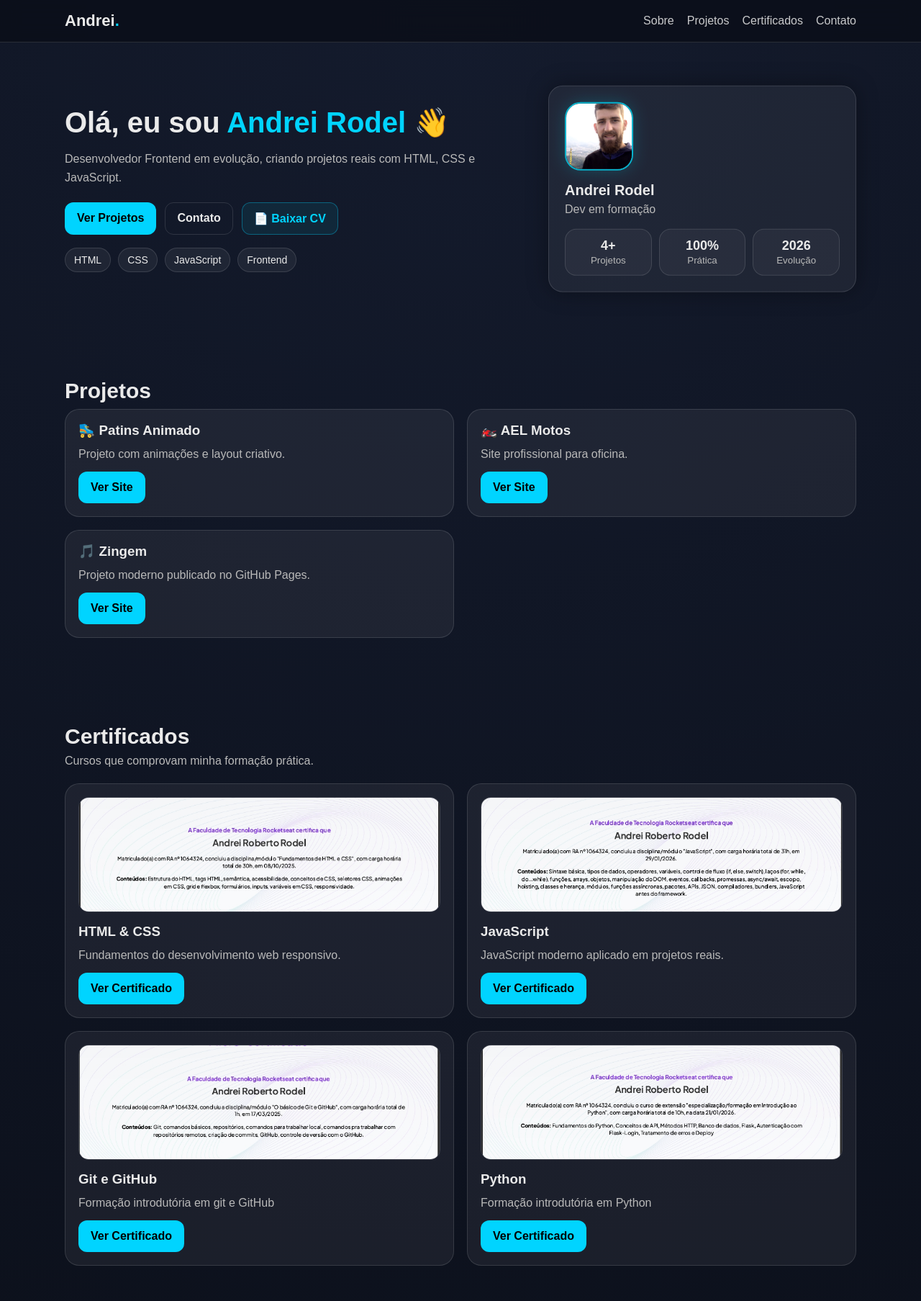
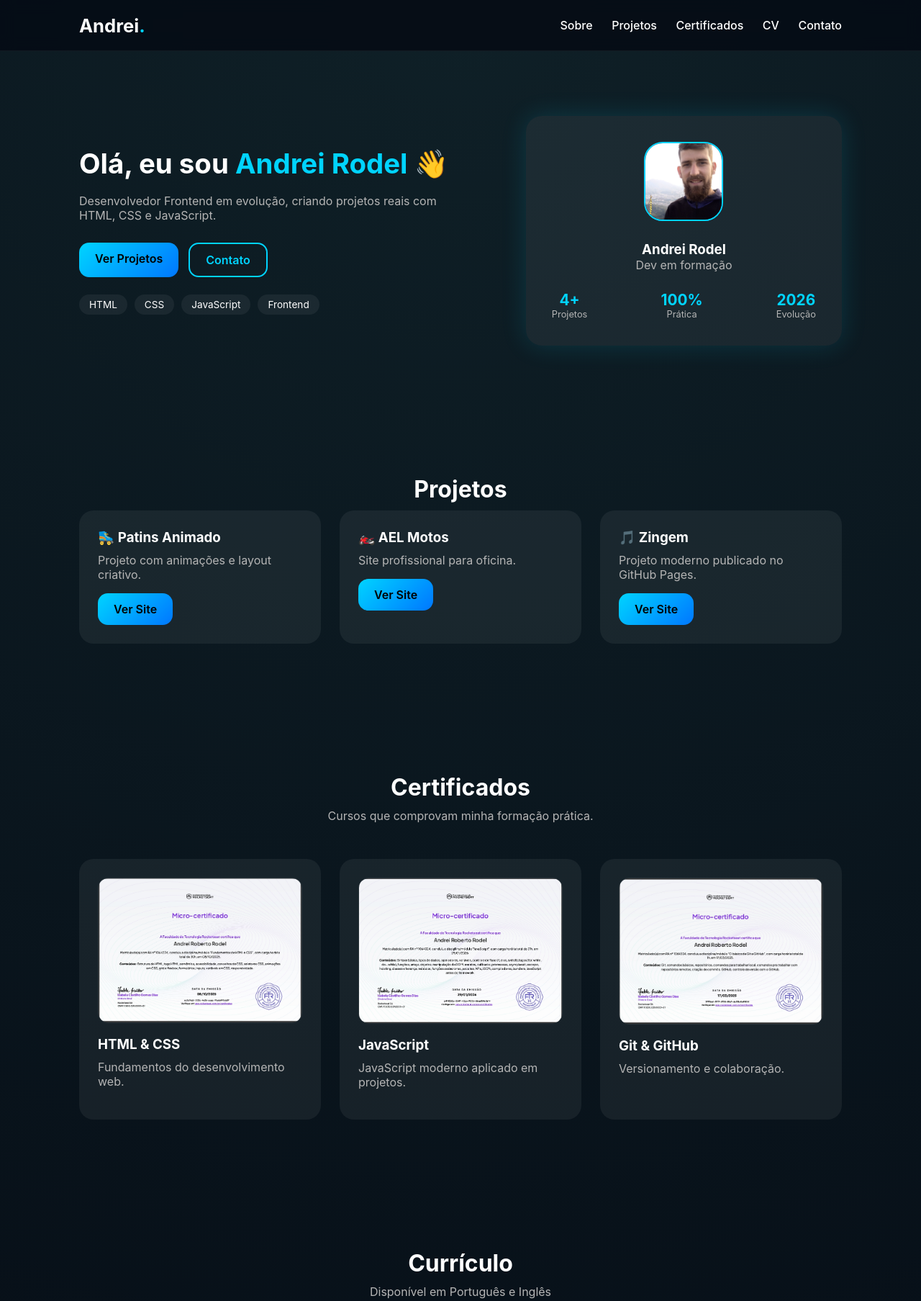
Before and after one commit to Andrei-Rodel/portofolio-Andrei, a plain HTML site: page index.html in a window 1280 px wide. Shown: the top 1807 px of the page at 72% size. Drawn offline with Linux system fonts and the light colour scheme.

Commit message:
alteração de projeto com CV em ingles e portugues

```diff
--- a/index.html
+++ b/index.html
@@ -8,30 +8,37 @@
 </head>
 <body>
 
+<!-- HEADER -->
 <header class="header">
   <div class="container">
     <h1 class="logo">Andrei<span>.</span></h1>
+
     <nav class="nav">
       <a href="#sobre">Sobre</a>
       <a href="#projetos">Projetos</a>
       <a href="#certificados">Certificados</a>
+      <a href="#cv">CV</a>
       <a href="#contato">Contato</a>
     </nav>
+
     <button class="menu-btn" id="menuBtn">☰</button>
   </div>
 </header>
 
-<section class="hero">
+<!-- HERO -->
+<section class="hero" id="sobre">
   <div class="container hero-grid">
 
     <div class="hero-text">
       <h2>Olá, eu sou <span>Andrei Rodel</span> 👋</h2>
-      <p>Desenvolvedor Frontend em evolução, criando projetos reais com HTML, CSS e JavaScript.</p>
+      <p>
+        Desenvolvedor Frontend em evolução, criando projetos reais com
+        HTML, CSS e JavaScript.
+      </p>
 
       <div class="hero-buttons">
         <a class="btn primary" href="#projetos">Ver Projetos</a>
         <a class="btn outline" href="#contato">Contato</a>
-        <a class="btn ghost" href="./assets/curriculo.pdf" download>📄 Baixar CV</a>
       </div>
 
       <div class="badges">
@@ -59,6 +66,7 @@
   </div>
 </section>
 
+<!-- PROJETOS -->
 <section class="section" id="projetos">
   <div class="container">
     <h2 class="title">Projetos</h2>
@@ -67,25 +75,19 @@
       <div class="card reveal">
         <h3>🛼 Patins Animado</h3>
         <p>Projeto com animações e layout criativo.</p>
-        <div class="card-buttons">
-          <a class="btn primary" href="https://andrei-rodel.github.io/patins-animado/" target="_blank">Ver Site</a>
-        </div>
+        <a class="btn primary" href="https://andrei-rodel.github.io/patins-animado/" target="_blank">Ver Site</a>
       </div>
 
       <div class="card reveal">
         <h3>🏍️ AEL Motos</h3>
         <p>Site profissional para oficina.</p>
-        <div class="card-buttons">
-          <a class="btn primary" href="https://aelmotos.netlify.app/" target="_blank">Ver Site</a>
-        </div>
+        <a class="btn primary" href="https://aelmotos.netlify.app/" target="_blank">Ver Site</a>
       </div>
 
       <div class="card reveal">
         <h3>🎵 Zingem</h3>
         <p>Projeto moderno publicado no GitHub Pages.</p>
-        <div class="card-buttons">
-          <a class="btn primary" href="https://andrei-rodel.github.io/zingem/" target="_blank">Ver Site</a>
-        </div>
+        <a class="btn primary" href="https://andrei-rodel.github.io/zingem/" target="_blank">Ver Site</a>
       </div>
     </div>
   </div>
@@ -98,39 +100,58 @@
     <p class="subtitle">Cursos que comprovam minha formação prática.</p>
 
     <div class="projects-grid">
-
       <div class="card reveal">
-        <img src="./certificados/html-css.jpeg" class="cert-img" alt="Certificado HTML CSS">
+        <img src="./certificados/html-css.jpeg" class="cert-img">
         <h3>HTML & CSS</h3>
-        <p>Fundamentos do desenvolvimento web responsivo.</p>
-        <a class="btn primary" href="./certificados/css-html.pdf" target="_blank">Ver Certificado</a>
+        <p>Fundamentos do desenvolvimento web.</p>
       </div>
 
       <div class="card reveal">
-        <img src="./certificados/javascript.jpeg" class="cert-img" alt="Certificado JavaScript">
+        <img src="./certificados/javascript.jpeg" class="cert-img">
         <h3>JavaScript</h3>
-        <p>JavaScript moderno aplicado em projetos reais.</p>
-        <a class="btn primary" href="./certificados/javascript.pdf" target="_blank">Ver Certificado</a>
+        <p>JavaScript moderno aplicado em projetos.</p>
       </div>
 
       <div class="card reveal">
-        <img src="./certificados/git-github.jpeg" class="cert-img" alt="Certificado Git e GitHub">
-        <h3>Git e GitHub</h3>
-        <p>Formação introdutória em git e GitHub</p>
-        <a class="btn primary" href="./certificados/git-github.pdf" target="_blank">Ver Certificado</a>
+        <img src="./certificados/git-github.jpeg" class="cert-img">
+        <h3>Git & GitHub</h3>
+        <p>Versionamento e colaboração.</p>
+      </div>
+    </div>
+  </div>
+</section>
+
+<!-- CV -->
+<section class="section" id="cv">
+  <div class="container">
+    <h2 class="title">Currículo</h2>
+    <p class="subtitle">Disponível em Português e Inglês</p>
+
+    <div class="projects-grid">
+
+      <div class="card reveal">
+        <span style="font-size:2rem">🇧🇷</span>
+        <h3>Currículo – Português</h3>
+        <p>Versão para vagas no Brasil.</p>
+        <a class="btn primary" href="./assets/cv-andrei-rodel-pt.pdf" download>
+          📄 Baixar CV
+        </a>
       </div>
 
-       <div class="card reveal">
-        <img src="./certificados/python.jpeg" class="cert-img" alt="Certificado Python">
-        <h3>Python</h3>
-        <p>Formação introdutória em Python</p>
-        <a class="btn primary" href="./certificados/python.pdf" target="_blank">Ver Certificado</a>
+      <div class="card reveal">
+        <span style="font-size:2rem">🇺🇸</span>
+        <h3>Resume – English</h3>
+        <p>Version for international opportunities.</p>
+        <a class="btn primary" href="./assets/cv-andrei-rodel-en.pdf" download>
+          📄 Download Resume
+        </a>
       </div>
 
     </div>
   </div>
 </section>
 
+<!-- CONTATO -->
 <section class="section" id="contato">
   <div class="container">
     <h2 class="title">Contato</h2>
@@ -143,6 +164,7 @@
   </div>
 </section>
 
+<!-- FOOTER -->
 <footer class="footer">
   <p>© 2026 • Andrei Rodel</p>
 </footer>
--- a/script.js
+++ b/script.js
@@ -1,15 +1,26 @@
+// MENU MOBILE (toggle)
 const menuBtn = document.getElementById("menuBtn");
 const nav = document.querySelector(".nav");
 
-menuBtn.onclick = () => nav.classList.toggle("active");
+menuBtn.addEventListener("click", () => {
+  nav.classList.toggle("active");
+});
 
+// SCROLL REVEAL
 const reveals = document.querySelectorAll(".reveal");
-function reveal(){
-  reveals.forEach(el=>{
-    if(el.getBoundingClientRect().top < window.innerHeight - 80){
-      el.classList.add("show");
+
+function revealOnScroll() {
+  const windowHeight = window.innerHeight;
+
+  reveals.forEach((el) => {
+    const elementTop = el.getBoundingClientRect().top;
+    const visiblePoint = 120;
+
+    if (elementTop < windowHeight - visiblePoint) {
+      el.classList.add("active");
     }
   });
 }
-window.addEventListener("scroll", reveal);
-reveal();
+
+window.addEventListener("scroll", revealOnScroll);
+window.addEventListener("load", revealOnScroll);
--- a/style.css
+++ b/style.css
@@ -1,428 +1,318 @@
-*{
+/* RESET */
+* {
   margin: 0;
   padding: 0;
   box-sizing: border-box;
-  font-family: Arial, sans-serif;
+  font-family: 'Inter', system-ui, sans-serif;
 }
 
-:root{
-  --bg: #0b0f19;
-  --card: rgba(255,255,255,0.06);
-  --border: rgba(255,255,255,0.12);
-  --text: #eaeaea;
-  --muted: #b9b9b9;
-  --primary: #00d4ff;
+html {
+  scroll-behavior: smooth;
 }
 
-body{
-  background: radial-gradient(circle at top, #141b2d, var(--bg));
-  color: var(--text);
-  min-height: 100vh;
+/* VARIÁVEIS */
+:root {
+  --primary: #00d4ff;
+  --secondary: #0077ff;
+  --bg: #050b14;
+  --card: rgba(255, 255, 255, 0.06);
+  --text: #ffffff;
+  --muted: #b5b5b5;
 }
 
-.container{
-  width: 92%;
+/* BODY */
+body {
+  background: radial-gradient(circle at top, #0f2027, var(--bg));
+  color: var(--text);
+}
+
+/* CONTAINER */
+.container {
   max-width: 1100px;
   margin: 0 auto;
+  padding: 0 20px;
 }
 
-.header{
+/* HEADER */
+.header {
   position: sticky;
   top: 0;
-  background: rgba(11, 15, 25, 0.85);
-  backdrop-filter: blur(12px);
-  border-bottom: 1px solid var(--border);
-  z-index: 999;
+  z-index: 100;
+  background: rgba(5, 11, 20, 0.85);
+  backdrop-filter: blur(10px);
+  border-bottom: 1px solid rgba(255,255,255,0.05);
 }
 
-.header .container{
+.header .container {
   display: flex;
   align-items: center;
   justify-content: space-between;
-  padding: 16px 0;
+  height: 70px;
 }
 
-.logo{
-  font-size: 22px;
-  font-weight: 800;
+.logo {
+  font-size: 1.6rem;
+  font-weight: 700;
 }
 
-.logo span{
+.logo span {
   color: var(--primary);
 }
 
-.nav{
-  display: flex;
-  gap: 18px;
+.nav a {
+  margin-left: 22px;
+  color: var(--text);
+  text-decoration: none;
+  font-weight: 500;
 }
 
-.nav a{
-  text-decoration: none;
-  color: var(--text);
-  opacity: 0.85;
-  transition: 0.3s;
-}
-
-.nav a:hover{
-  opacity: 1;
+.nav a:hover {
   color: var(--primary);
 }
 
-.menu-btn{
+.menu-btn {
   display: none;
-  background: transparent;
-  border: 1px solid var(--border);
+  background: none;
+  border: none;
   color: var(--text);
-  padding: 8px 10px;
-  border-radius: 10px;
+  font-size: 1.6rem;
   cursor: pointer;
 }
 
-.hero{
-  padding: 60px 0;
+/* HERO */
+.hero {
+  padding: 90px 0;
 }
 
-.hero-grid{
+.hero-grid {
   display: grid;
-  grid-template-columns: 1.2fr 0.8fr;
-  gap: 30px;
+  grid-template-columns: 1.3fr 1fr;
+  gap: 50px;
   align-items: center;
 }
 
-.hero-text h2{
-  font-size: 40px;
+.hero-text h2 {
+  font-size: 2.4rem;
+}
+
+.hero-text h2 span {
+  color: var(--primary);
+}
+
+.hero-text p {
+  margin: 18px 0 28px;
+  color: var(--muted);
+  max-width: 520px;
+}
+
+/* BOTÕES */
+.hero-buttons {
+  display: flex;
+  gap: 14px;
+  flex-wrap: wrap;
+}
+
+.btn {
+  padding: 12px 22px;
+  border-radius: 14px;
+  font-weight: 600;
+  text-decoration: none;
+  display: inline-block;
+}
+
+.btn.primary {
+  background: linear-gradient(135deg, var(--primary), var(--secondary));
+  color: #000;
+}
+
+.btn.outline {
+  border: 2px solid var(--primary);
+  color: var(--primary);
+}
+
+.btn.ghost {
+  background: var(--card);
+  color: var(--text);
+}
+
+/* BADGES */
+.badges {
+  margin-top: 24px;
+  display: flex;
+  gap: 10px;
+  flex-wrap: wrap;
+}
+
+.badges span {
+  padding: 6px 14px;
+  border-radius: 999px;
+  background: var(--card);
+  font-size: 0.85rem;
+}
+
+/* HERO CARD */
+.hero-card {
+  background: var(--card);
+  border-radius: 22px;
+  padding: 36px;
+  text-align: center;
+  box-shadow: 0 0 35px rgba(0,212,255,0.15);
+}
+
+.avatar-img {
+  width: 110px;
+  height: 110px;
+  border-radius: 26px;
+  object-fit: cover;
+  border: 2px solid var(--primary);
   margin-bottom: 14px;
 }
 
-.hero-text h2 span{
+.profile h3 {
+  margin-top: 10px;
+}
+
+.profile p {
+  color: var(--muted);
+}
+
+.mini-info {
+  display: flex;
+  justify-content: space-between;
+  margin-top: 26px;
+}
+
+.mini-info div {
+  text-align: center;
+}
+
+.mini-info strong {
+  font-size: 1.3rem;
   color: var(--primary);
 }
 
-.hero-text p{
-  color: var(--muted);
-  line-height: 1.6;
-  margin-bottom: 22px;
-}
-
-.hero-buttons{
-  display: flex;
-  gap: 12px;
-  margin-bottom: 18px;
-}
-
-.btn{
-  padding: 12px 16px;
-  border-radius: 12px;
-  text-decoration: none;
-  font-weight: 700;
-  display: inline-block;
-  transition: 0.25s;
-  border: 1px solid transparent;
-}
-
-.btn.primary{
-  background: var(--primary);
-  color: #000;
-}
-
-.btn.primary:hover{
-  transform: translateY(-2px);
-}
-
-.btn.outline{
-  border: 1px solid var(--border);
-  color: var(--text);
-  background: transparent;
-}
-
-.btn.outline:hover{
-  border-color: var(--primary);
-  color: var(--primary);
-}
-
-.badges{
-  display: flex;
-  flex-wrap: wrap;
-  gap: 10px;
-}
-
-.badges span{
-  border: 1px solid var(--border);
-  background: var(--card);
-  padding: 8px 12px;
-  border-radius: 999px;
-  font-size: 14px;
-}
-
-.hero-card{
-  background: var(--card);
-  border: 1px solid var(--border);
-  border-radius: 20px;
-  padding: 22px;
-  box-shadow: 0 0 30px rgba(0,0,0,0.35);
-  animation: float 3s ease-in-out infinite;
-}
-
-@keyframes float{
-  0%{ transform: translateY(0); }
-  50%{ transform: translateY(-8px); }
-  100%{ transform: translateY(0); }
-}
-
-/* FOTO PERFIL */
-.avatar-img{
-  width: 95px;
-  height: 95px;
-  border-radius: 22px;
-  object-fit: cover;
-  border: 2px solid rgba(0, 212, 255, 0.75);
-  box-shadow: 0 0 22px rgba(0, 212, 255, 0.20);
-  margin-bottom: 12px;
-  opacity: 1;
-  filter: none;
-}
-
-.profile h3{
-  font-size: 20px;
-  margin-bottom: 6px;
-}
-
-.profile p{
-  color: var(--muted);
-  margin-bottom: 18px;
-}
-
-.mini-info{
-  display: grid;
-  grid-template-columns: repeat(3, 1fr);
-  gap: 10px;
-}
-
-.mini-info div{
-  background: rgba(255,255,255,0.04);
-  border: 1px solid var(--border);
-  border-radius: 16px;
-  padding: 12px;
-  text-align: center;
-}
-
-.mini-info strong{
+.mini-info small {
   display: block;
-  font-size: 18px;
-}
-
-.mini-info small{
+  font-size: 0.8rem;
   color: var(--muted);
 }
 
-.section{
-  padding: 60px 0;
+/* SEÇÕES */
+.section {
+  padding: 90px 0;
 }
 
-.title{
-  font-size: 30px;
-  margin-bottom: 8px;
-}
-
-.subtitle{
-  color: var(--muted);
-  margin-bottom: 22px;
-}
-
-.about-box{
-  background: var(--card);
-  border: 1px solid var(--border);
-  border-radius: 20px;
-  padding: 20px;
-  line-height: 1.6;
-}
-
-.about-list{
-  margin-top: 14px;
-  display: grid;
-  gap: 8px;
-  padding-left: 16px;
-}
-
-.projects-grid{
-  display: grid;
-  grid-template-columns: repeat(2, 1fr);
-  gap: 18px;
-}
-
-.card{
-  background: var(--card);
-  border: 1px solid var(--border);
-  border-radius: 20px;
-  padding: 18px;
-  transition: 0.25s;
-}
-
-.card:hover{
-  transform: translateY(-4px);
-  border-color: rgba(0,212,255,0.35);
-}
-
-.card h3{
+.title {
+  text-align: center;
+  font-size: 2rem;
   margin-bottom: 10px;
 }
 
-.card p{
+.subtitle {
+  text-align: center;
   color: var(--muted);
-  line-height: 1.5;
-  margin-bottom: 12px;
+  margin-bottom: 50px;
 }
 
-.tags{
-  display: flex;
-  flex-wrap: wrap;
-  gap: 8px;
-  margin-bottom: 14px;
+/* GRID */
+.projects-grid {
+  display: grid;
+  grid-template-columns: repeat(auto-fit, minmax(260px, 1fr));
+  gap: 26px;
 }
 
-.tags span{
-  font-size: 13px;
-  border: 1px solid var(--border);
-  background: rgba(255,255,255,0.04);
-  padding: 6px 10px;
-  border-radius: 999px;
+/* CARD */
+.card {
+  background: var(--card);
+  padding: 26px;
+  border-radius: 20px;
+  transition: transform 0.3s, box-shadow 0.3s;
 }
 
-.card-buttons{
-  display: flex;
-  gap: 10px;
+.card:hover {
+  transform: translateY(-8px);
+  box-shadow: 0 0 30px rgba(0,212,255,0.25);
 }
 
-.contact-box{
-  display: grid;
-  gap: 12px;
+.card h3 {
+  margin-bottom: 10px;
 }
 
-.contact-item{
+.card p {
+  color: var(--muted);
+  margin-bottom: 16px;
+}
+
+/* CERTIFICADOS */
+.cert-img {
+  width: 100%;
+  border-radius: 14px;
+  margin-bottom: 14px;
+  border: 1px solid rgba(255,255,255,0.08);
+}
+
+/* CONTATO */
+.contact-box {
+  display: flex;
+  justify-content: center;
+  gap: 22px;
+  flex-wrap: wrap;
+}
+
+.contact-item {
   background: var(--card);
-  border: 1px solid var(--border);
-  padding: 14px 16px;
-  border-radius: 16px;
+  padding: 14px 26px;
+  border-radius: 14px;
   text-decoration: none;
   color: var(--text);
-  transition: 0.25s;
 }
 
-.contact-item:hover{
-  border-color: rgba(0,212,255,0.35);
-  transform: translateY(-2px);
+.contact-item:hover {
+  box-shadow: 0 0 22px rgba(0,212,255,0.25);
 }
 
-.footer{
-  border-top: 1px solid var(--border);
-  padding: 22px 0;
+/* FOOTER */
+.footer {
   text-align: center;
-  color: var(--muted);
+  padding: 30px;
+  color: #777;
+  font-size: 0.9rem;
 }
 
-.whatsapp{
-  position: fixed;
-  right: 18px;
-  bottom: 18px;
-  width: 55px;
-  height: 55px;
-  border-radius: 18px;
-  display: grid;
-  place-items: center;
-  background: #25D366;
-  color: #fff;
-  text-decoration: none;
-  font-size: 24px;
-  box-shadow: 0 0 18px rgba(0,0,0,0.35);
-  transition: 0.2s;
-}
-
-.whatsapp:hover{
-  transform: scale(1.05);
-}
-
-/* RESPONSIVO */
-@media (max-width: 900px){
-  .hero-grid{
-    grid-template-columns: 1fr;
-  }
-
-  .projects-grid{
-    grid-template-columns: 1fr;
-  }
-
-  .nav{
-    display: none;
-  }
-
-  .menu-btn{
-    display: block;
-  }
-
-  .nav.active{
-    display: flex;
-    flex-direction: column;
-    gap: 12px;
-    position: absolute;
-    top: 62px;
-    right: 4%;
-    background: rgba(11, 15, 25, 0.95);
-    border: 1px solid var(--border);
-    padding: 16px;
-    border-radius: 16px;
-  }
-}
-
-html{
-  scroll-behavior: smooth;
-}
-
-/* Botão CV */
-.btn.ghost{
-  border: 1px solid rgba(0, 212, 255, 0.35);
-  color: var(--primary);
-  background: rgba(0, 212, 255, 0.08);
-}
-
-.btn.ghost:hover{
-  transform: translateY(-2px);
-  border-color: rgba(0, 212, 255, 0.7);
-}
-
-/* Melhorando a foto (mais nítida) */
-.avatar-img{
-  filter: contrast(1.05) brightness(1.05);
-}
-
-/* ANIMAÇÃO REVEAL */
-.reveal{
+/* ANIMAÇÃO */
+.reveal {
   opacity: 0;
-  transform: translateY(18px);
+  transform: translateY(30px);
   transition: 0.6s ease;
 }
 
-.reveal.show{
+.reveal.active {
   opacity: 1;
   transform: translateY(0);
 }
 
-html{ scroll-behavior:smooth; }
+/* RESPONSIVO */
+@media (max-width: 900px) {
+  .hero-grid {
+    grid-template-columns: 1fr;
+    text-align: center;
+  }
 
-.cert-img{
-  width:100%;
-  height:160px;
-  object-fit:cover;
-  border-radius:14px;
-  margin-bottom:12px;
-  border:1px solid rgba(255,255,255,0.15);
+  .hero-buttons {
+    justify-content: center;
+  }
+
+  .mini-info {
+    justify-content: space-around;
+  }
 }
 
-.reveal{
-  opacity:0;
-  transform:translateY(20px);
-  transition:.6s ease;
+@media (max-width: 700px) {
+  .nav {
+    display: none;
+  }
+
+  .menu-btn {
+    display: block;
+  }
 }
-.reveal.show{
-  opacity:1;
-  transform:none;
-}
```
Also changed, not shown: 3 other files.
